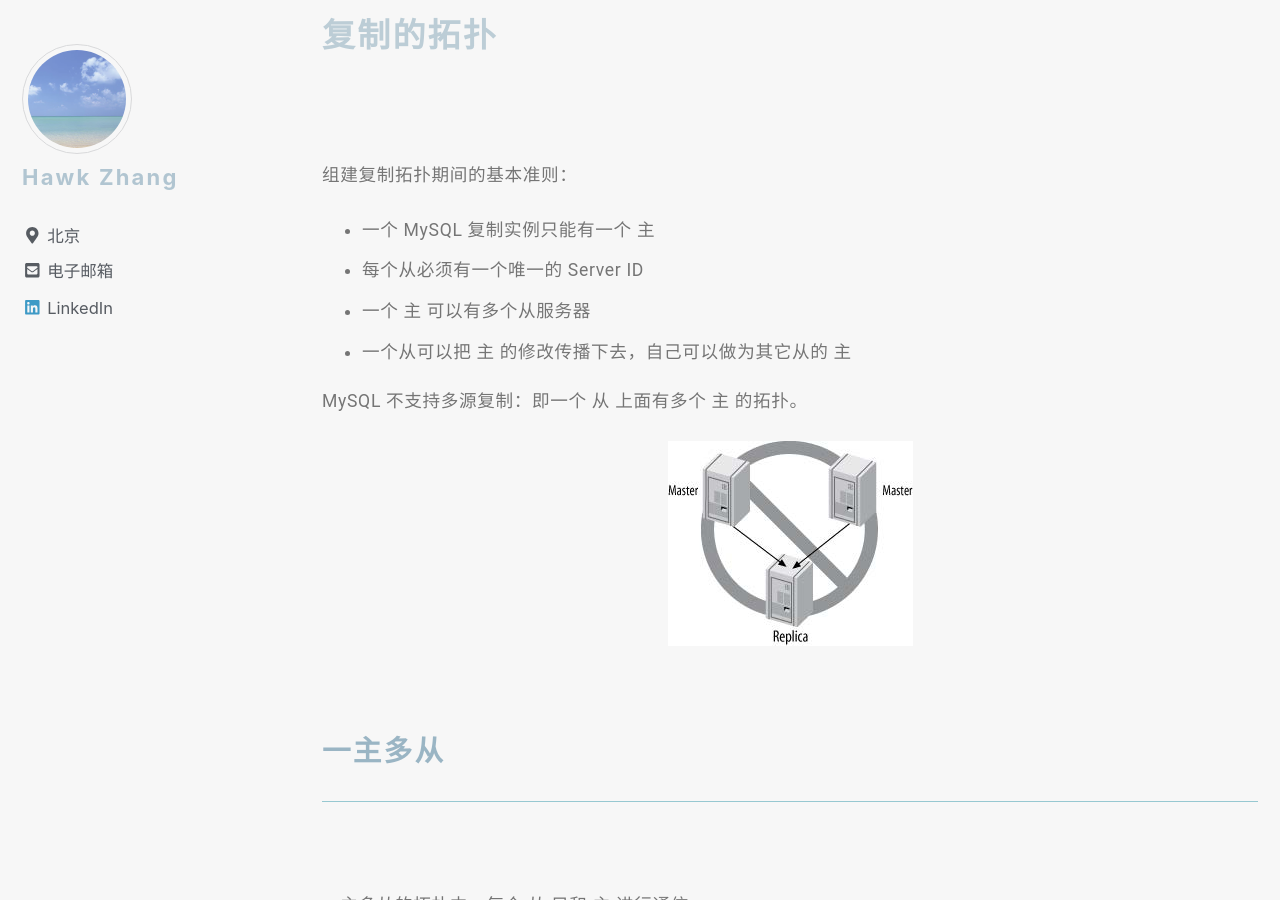
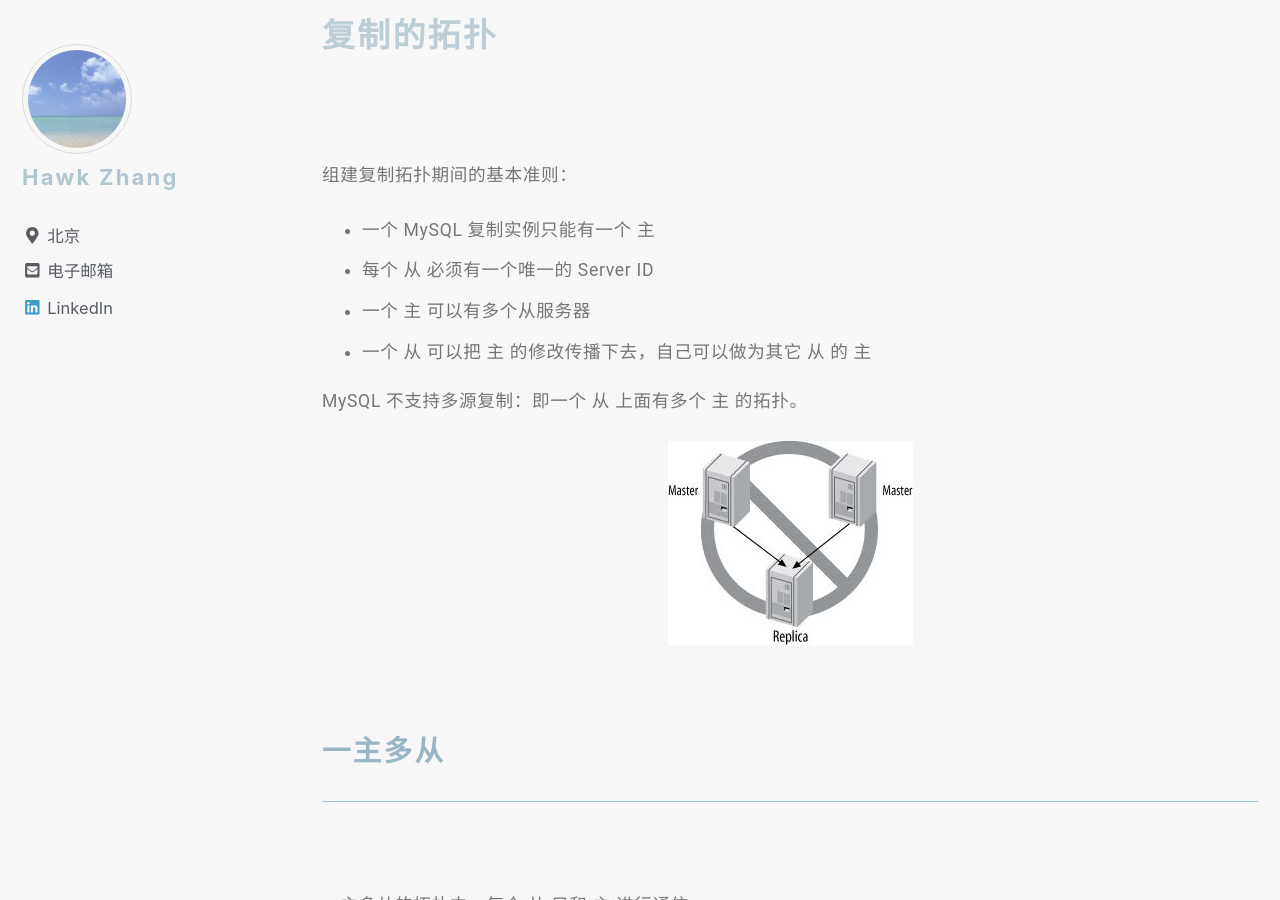
Before and after one commit to narru888/linotes_note, a Jekyll site: the page built from _posts/mysql/2016-03-01-master.slave.md, in a window 1280 px wide and 900 px high, scrolled down 27538 px. Built offline with Jekyll 4.4.1, drawn with Linux system fonts in a browser that asks for light colours; nearby versions of some CDN libraries; a script that is not in the unit is left out; comment, search, counter and statistics services are not loaded; some of the changed text lies outside the part shown.

Commit message:
update on 2018-08-13 10:10:01 CST

```diff
--- a/_posts/mysql/2016-03-01-master.slave.md
+++ b/_posts/mysql/2016-03-01-master.slave.md
@@ -885,9 +885,9 @@ mysql> DELETE FROM sakila.film;
 组建复制拓扑期间的基本准则：
 
 * 一个 MySQL 复制实例只能有一个 主
-* 每个从必须有一个唯一的 Server ID
+* 每个 从 必须有一个唯一的 Server ID
 * 一个 主 可以有多个从服务器
-* 一个从可以把 主 的修改传播下去，自己可以做为其它从的 主
+* 一个 从 可以把 主 的修改传播下去，自己可以做为其它 从 的 主
 
 MySQL 不支持多源复制：即一个 从 上面有多个 主 的拓扑。
 
```
Also changed, not shown: other parts of _posts/mysql/2016-03-01-master.slave.md (+2 -0 lines).
